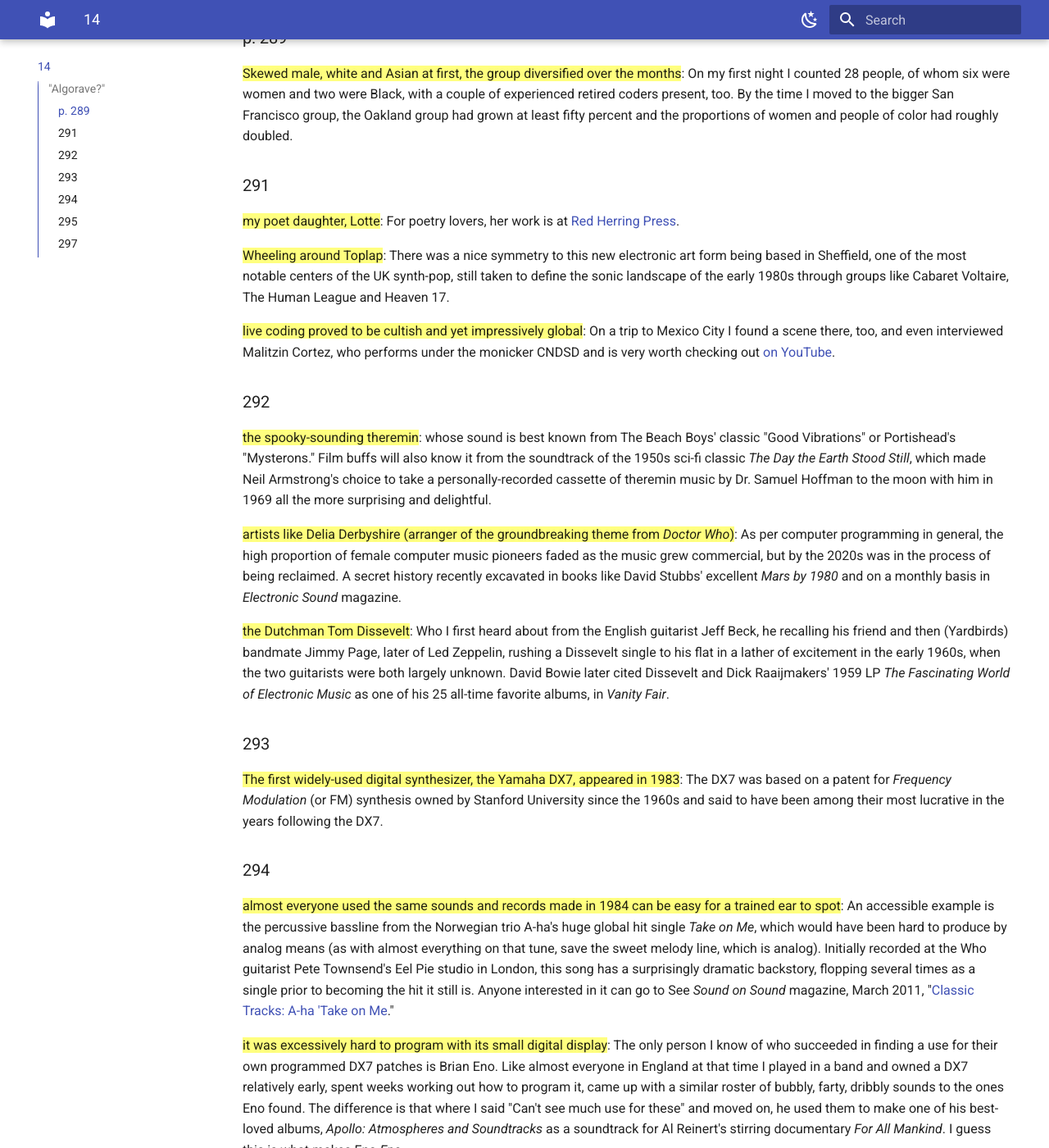
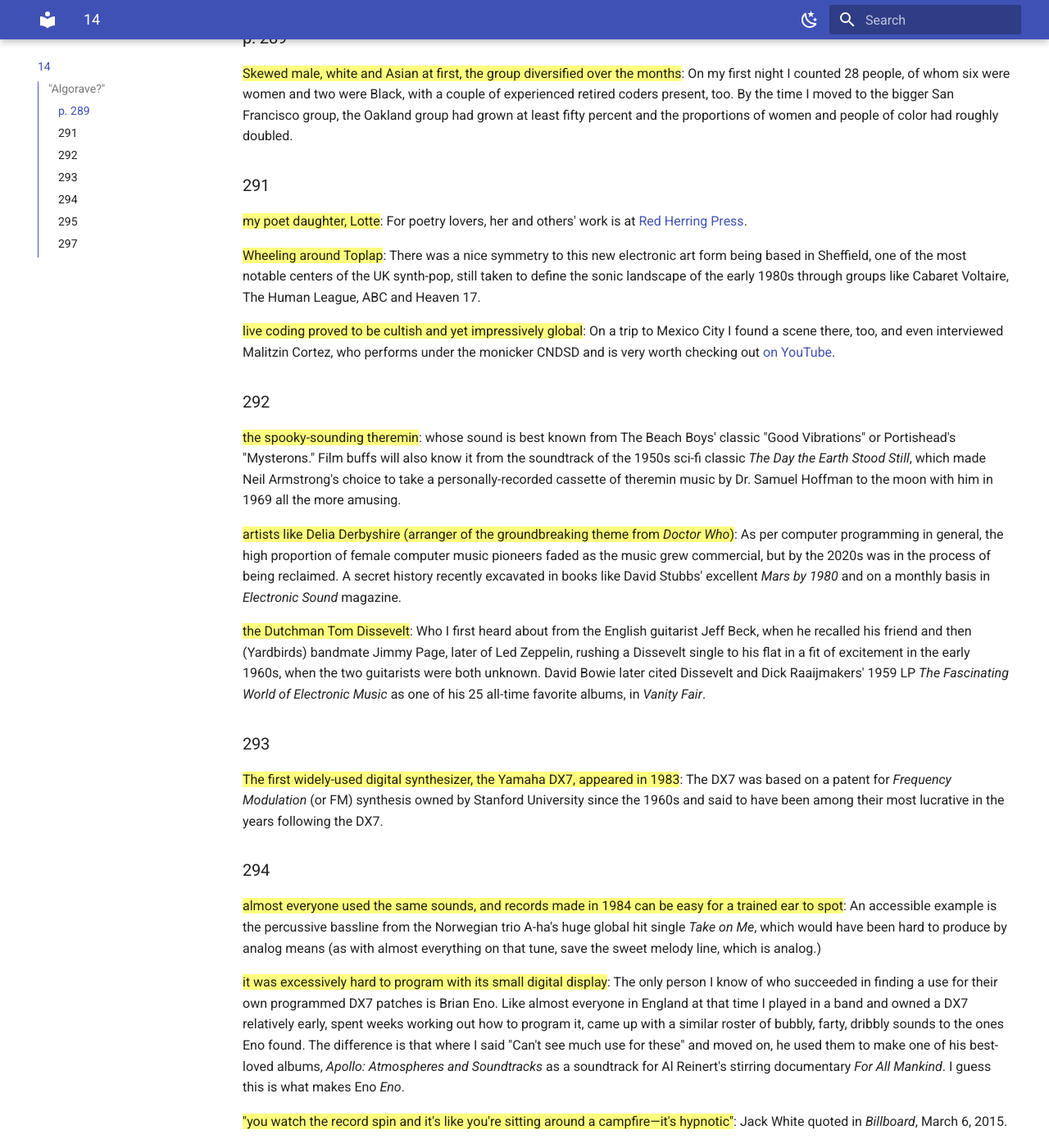
Before and after one commit to zappascout/devil_notes-sources, an MkDocs documentation site: the page built from docs/notes_14_devil.md, in a window 1280 px wide and 1400 px high, scrolled down 248 px. Shown: the whole window at 82% size. Built offline with MkDocs 1.6.1 and Material for MkDocs 9.7.7, drawn with Linux system fonts in a browser that asks for light colours.

Commit message:
tidies up to 294

```diff
--- a/docs/notes_14_devil.md
+++ b/docs/notes_14_devil.md
@@ -10,7 +10,7 @@
 
 ###291
 ==my poet daughter, Lotte==:
-For poetry lovers, her work is at [Red
+For poetry lovers, her and others' work is at [Red
 Herring Press][a1].
 [a1]:https://www.redherringpress.org/publications
 
@@ -19,7 +19,7 @@
 electronic art form being based in Sheffield, one of the most notable
 centers of the UK synth-pop, still taken to define the sonic landscape
 of the early 1980s through groups like Cabaret Voltaire, The Human
-League and Heaven 17.
+League, ABC and Heaven 17.
 
 ==live coding proved to be cultish and yet impressively global==:
 On a trip to Mexico City I found a scene there, too, and even
@@ -33,8 +33,7 @@
 Film buffs will also know it from the soundtrack of the 1950s sci-fi
 classic *The Day the Earth Stood Still*, which made Neil Armstrong's
 choice to take a personally-recorded cassette of theremin music by Dr.
-Samuel Hoffman to the moon with him in 1969 all the more surprising and
-delightful.
+Samuel Hoffman to the moon with him in 1969 all the more amusing.
 
 ==artists like Delia Derbyshire (arranger of the groundbreaking
 theme from *Doctor Who*)==:
@@ -45,10 +44,10 @@
 magazine.
 
 ==the Dutchman Tom Dissevelt==:
-Who I first heard about from the English guitarist Jeff Beck, he recalling his friend and then
+Who I first heard about from the English guitarist Jeff Beck, when he recalled his friend and then
 (Yardbirds) bandmate Jimmy Page, later of Led Zeppelin, rushing a
-Dissevelt single to his flat in a lather of excitement in the early
-1960s, when the two guitarists were both largely unknown. David Bowie
+Dissevelt single to his flat in a fit of excitement in the early
+1960s, when the two guitarists were both unknown. David Bowie
 later cited Dissevelt and Dick Raaijmakers' 1959 LP *The Fascinating
 World of Electronic Music* as one of his 25 all-time favorite albums, in
 *Vanity Fair*.
@@ -62,17 +61,12 @@
 following the DX7.
 
 ###294
-==almost everyone used the same sounds and records made in 1984
+==almost everyone used the same sounds, and records made in 1984
 can be easy for a trained ear to spot==:
 An accessible example is the percussive bassline from the Norwegian trio A-ha's huge global hit
 single *Take on Me*, which would have been hard to produce by analog
 means (as with almost everything on that tune, save the sweet melody
-line, which is analog). Initially recorded at the Who guitarist Pete
-Townsend's Eel Pie studio in London, this song has a surprisingly
-dramatic backstory, flopping several times as a single prior to becoming
-the hit it still is. Anyone interested in it can go to See *Sound on
-Sound* magazine, March 2011, "[Classic Tracks: A-ha 'Take on Me][a2]."
-[a2]:https://www.soundonsound.com/techniques/classic-tracks-ha-take-me
+line, which is analog.)
 
 ==it was excessively hard to program with its small digital
 display==:
```
